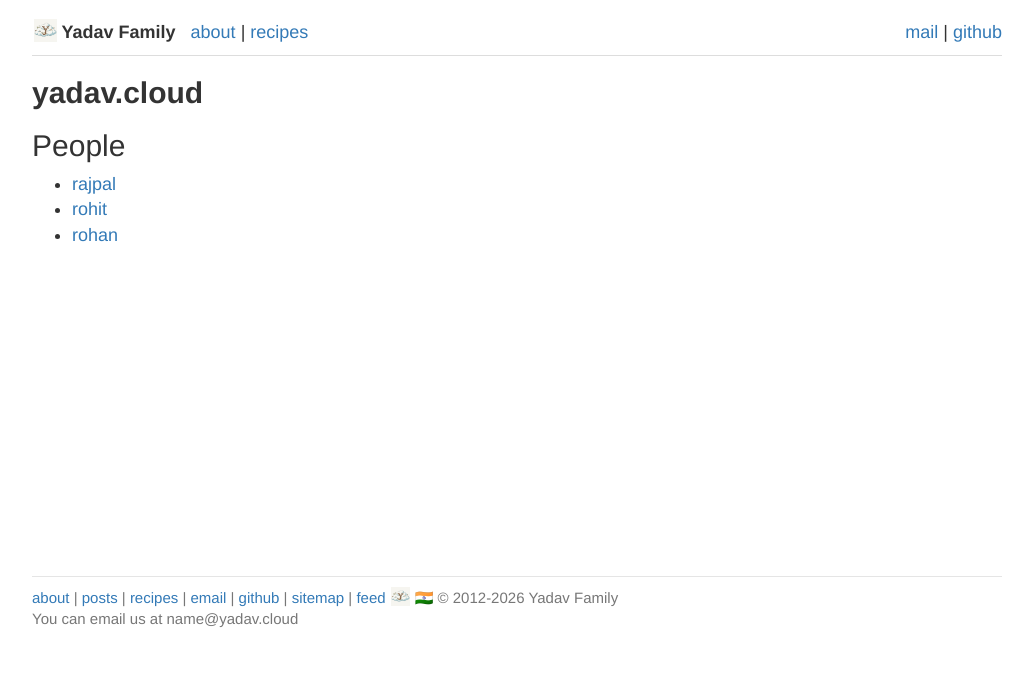
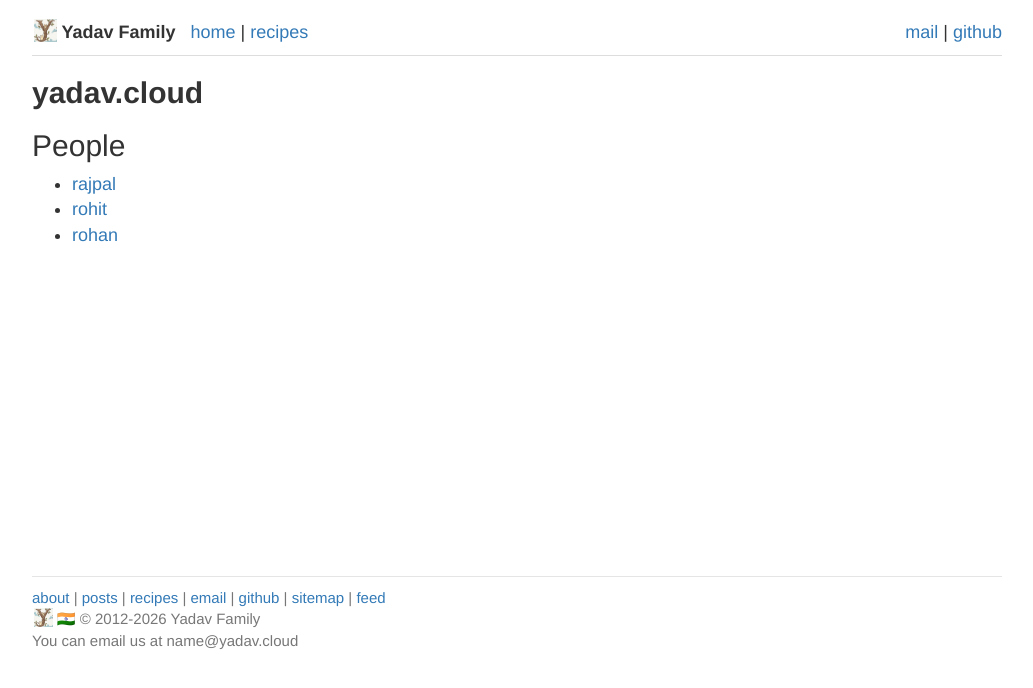
Before and after one commit to yadavcloud/yadavcloud.github.io, a Jekyll site: the page built from index.md, in a window 1280 px wide. Shown: the top 688 px of the page, without its empty margins (123-1156 px from the left). Built offline with Jekyll 4.4.1, drawn with Linux system fonts in a browser that asks for light colours.

Commit message:
fix
Signed-off-by: Rohit Yadav <rohit@yadav.cloud>

```diff
--- a/_includes/footer.html
+++ b/_includes/footer.html
@@ -7,8 +7,8 @@
     <a href="https://github.com/yadavcloud">github</a> |
     <a href="/sitemap.xml">sitemap</a> |
     <a href="/atom.xml">feed</a>
-
-    <span class="logo monkey">&nbsp;</span> 🇮🇳
+    <br/>
+    <span class="logo y">&nbsp;</span> 🇮🇳
 
     © 2012-{{ site.time | date: '%Y' }} {{site.author}} <br/>
     You can email us at name@yadav.cloud
--- a/_includes/header.html
+++ b/_includes/header.html
@@ -1,10 +1,10 @@
 <div class="page-header">
   <div>
     <span class="pagetop">
-      <b class="rmain"><span class="logo monkey">&nbsp;</span> {{site.title}} &nbsp;</b>
+      <b class="rmain"><span class="logo y">&nbsp;</span> {{site.title}} &nbsp;</b>
     </span>
     <span>
-      <a href="/about">about</a> |
+      <a href="/">home</a> |
       <a href="/recipes">recipes</a>
     </span>
     <span class="topright">
--- a/_layouts/default.html
+++ b/_layouts/default.html
@@ -12,7 +12,7 @@
 
     <link rel="canonical" href="{{ page.url | replace:'index.html','' | prepend: site.baseurl | prepend: site.url }}">
     <link rel="alternate" type="application/atom+xml" title="{% if page.title %}{{ site.title}} - {{page.title }}{% else %}{{ site.title }}{% endif %}" href="{{ "/atom.xml" | prepend: site.baseurl | prepend: site.url }}" />
-    <link rel="icon" type="image/png" href="/assets/logo.png" />
+    <link rel="icon" type="image/png" href="/assets/y.png" />
     <link rel="stylesheet" href="{{ "/assets/bootstrap.min.css" | prepend: site.baseurl }}">
     <link rel="stylesheet" href="{{ "/assets/main.css" | prepend: site.baseurl }}">
   </head>
--- a/assets/main.css
+++ b/assets/main.css
@@ -12,8 +12,8 @@ body {
   padding-top: .15em;
 }
 
-.logo {
-  background-image: url("/assets/logo.png");
+.y {
+  background-image: url("/assets/y.png");
 }
 
 .topright {
```
Also changed, not shown: assets/y.png (added).
